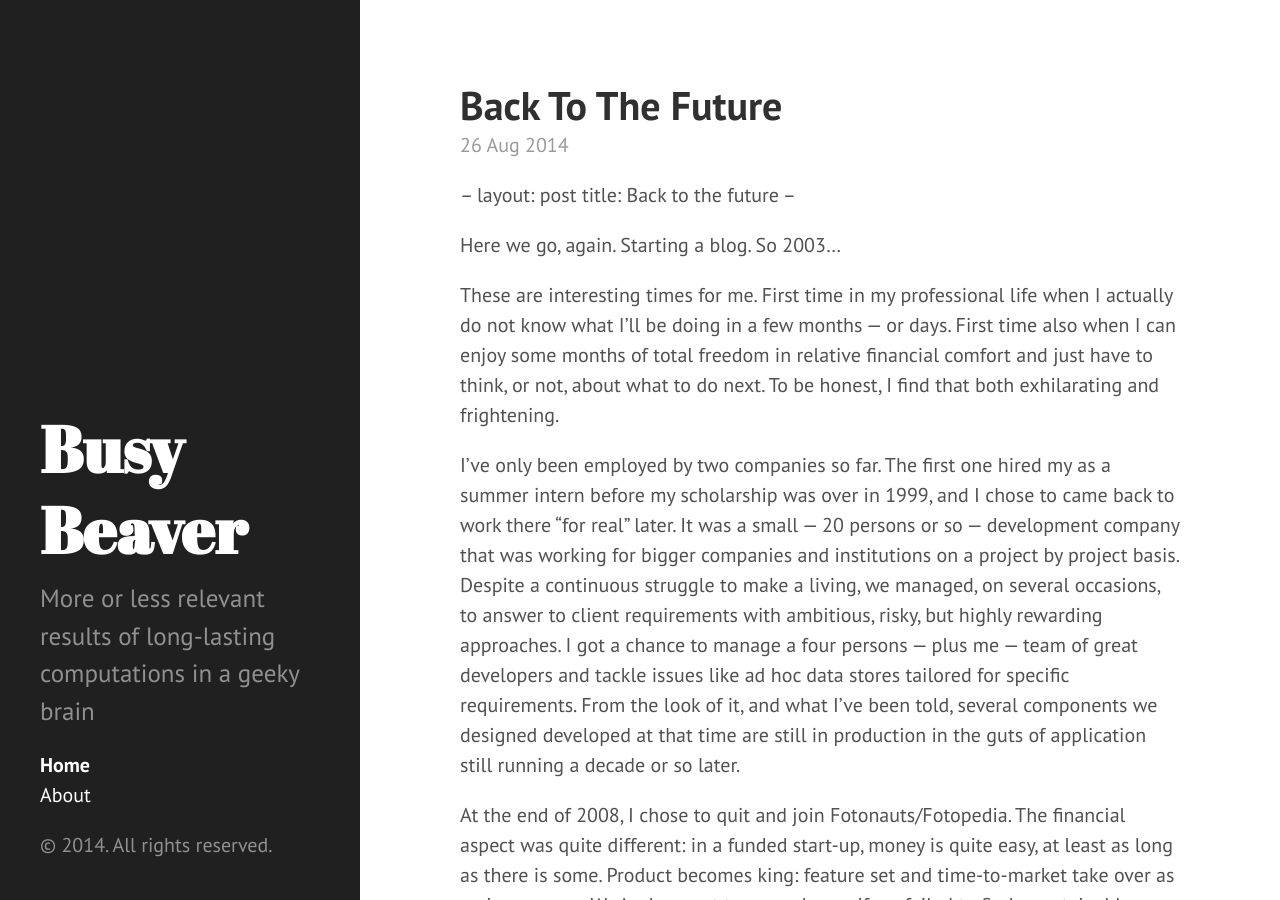
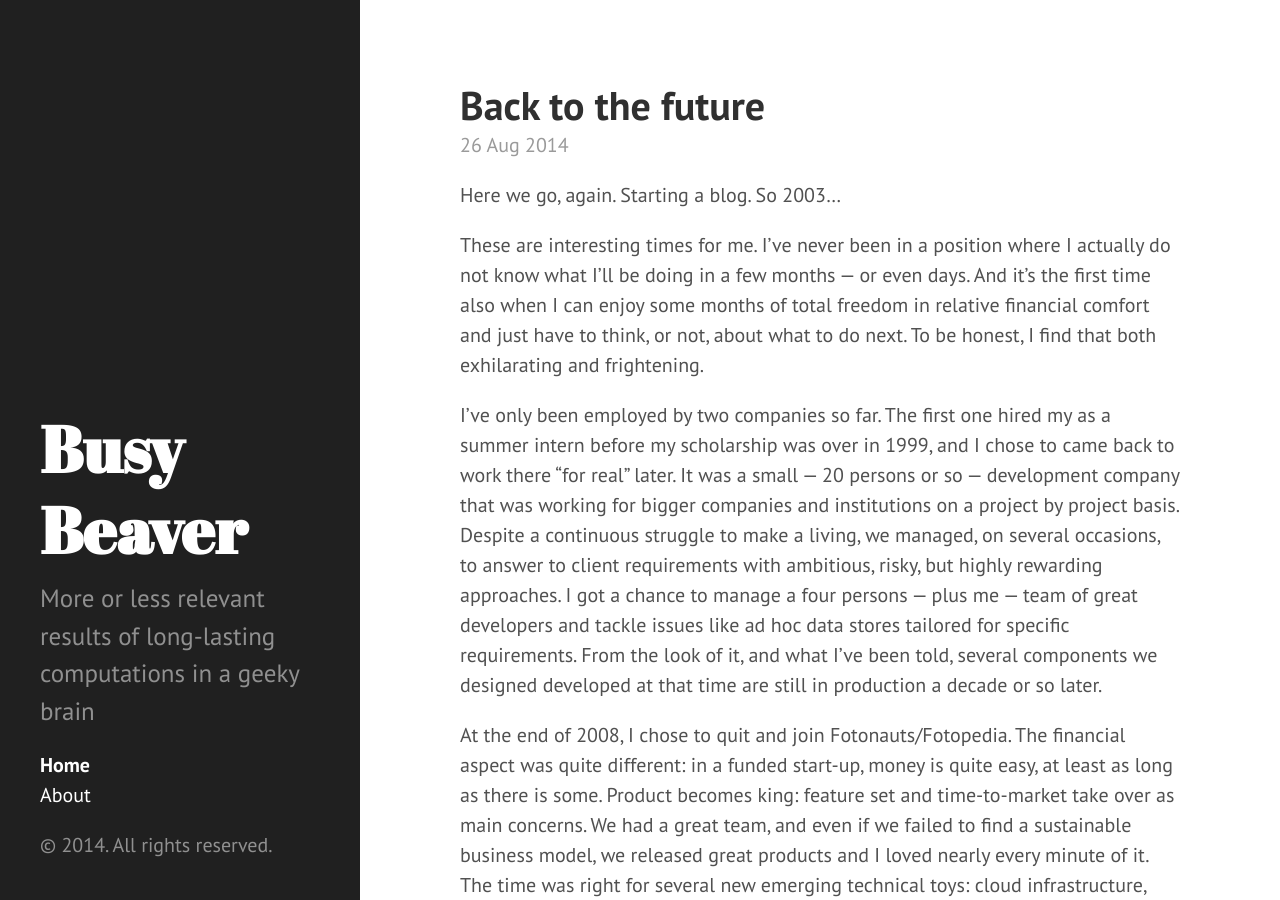
Before and after one commit to kali/kali.github.io, a Jekyll site: the page built from index.html, in a window 1280 px wide and 900 px high. Built offline with Jekyll 4.4.1, drawn with Linux system fonts in a browser that asks for light colours; Markdown is read by kramdown in place of the engine named in the settings; the list of posts is cut into pages by our own code; some of the changed text lies outside the part shown.

Commit message:
style fixes

```diff
--- a/_posts/2014-08-26-Back-to-the-future.md
+++ b/_posts/2014-08-26-Back-to-the-future.md
@@ -1,13 +1,13 @@
---
+---
 layout: post
 title: Back to the future
---
+---
 
 Here we go, again. Starting a blog. So 2003...
 
-These are interesting times for me. First time in my professional life when I actually do not know what
-I'll be doing in a few months — or days. First time also when I can enjoy some months of total freedom in
-relative financial comfort and just have to think, or not, about what to do next.
+These are interesting times for me. I've never been in a position where I actually do not know what
+I'll be doing in a few months — or even days. And it's the first time also when I can enjoy some months of total
+freedom in relative financial comfort and just have to think, or not, about what to do next.
 To be honest, I find that both exhilarating and frightening.
 
 I've only been employed by two companies so far. The first one hired my as a summer intern before my scholarship was
@@ -17,7 +17,7 @@ Despite a continuous struggle to make a living, we managed, on several occasions
 with ambitious, risky, but highly rewarding approaches. I got a chance to manage a four persons — plus me — team of
 great developers and tackle issues like ad hoc data stores tailored for specific requirements.
 From the look of it, and what I've been told, several components we designed developed at that time are still
-in production in the guts of application still running a decade or so later.
+in production a decade or so later.
 
 At the end of 2008, I chose to quit and join Fotonauts/Fotopedia.
 The financial aspect was quite different: in a funded start-up, money is quite easy, at least as long as there is some.
@@ -47,7 +47,7 @@ I obviously like working with people, particularly when there are fields where e
 other. Authoritative day-to-day management of a team is not a task that I particularly enjoyed when I had to perform
 it. Basically, what I like is working with peers more than managing people.
 
-Fotonauts, as a startup I joined some time after the actual start (I was the eleventh guy) was nearly ideal as a
+I joined Fotonauts some time after the actual start, I was the eleventh guy. It was a nearly ideal
 place to work. But I fear such positions in such startups are not so easy to come by in Paris, or anywhere else, and
 hard to summon. I don't feel like I have the energy to start one myself, or at least not alone. Finding an idea,
 feeling what the market needs or will need is not something I feel particularly competent at. Don't even get me started
```
